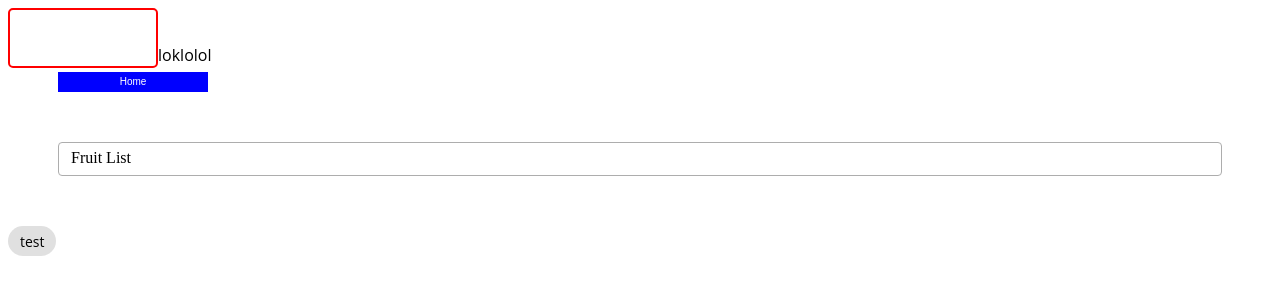
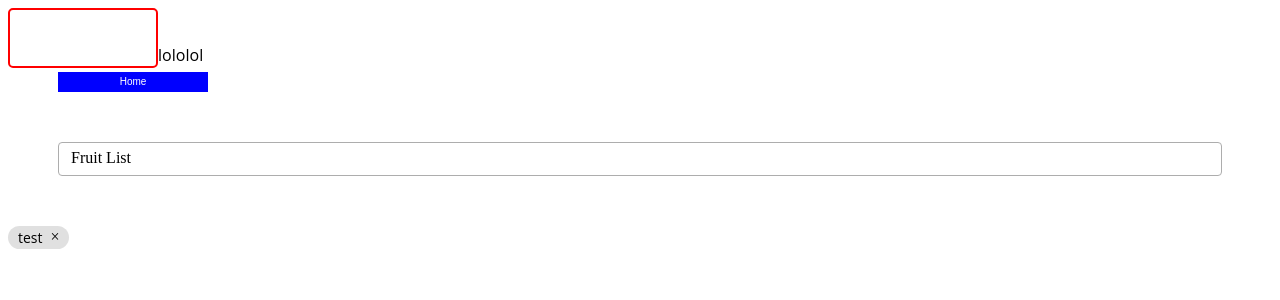
Before and after one commit to ar-ushi/reusable-components-angular, an Angular app: page / in a window 1280 px wide. Shown: the top 300 px of the page. Built offline with nearby package versions, Linux system fonts and the light colour scheme.

Commit message:
add closeable logic to chip

```diff
--- a/src/app/app.component.html
+++ b/src/app/app.component.html
@@ -11,4 +11,4 @@
 </div>
 
 
-<app-chip>test</app-chip>
+<app-chip closeable>test</app-chip>
--- a/src/app/common-behaviors/base.ts
+++ b/src/app/common-behaviors/base.ts
@@ -1,2 +1 @@
-import { ElementRef } from "@angular/core";
 import { hasElementRef, mixinColor } from "./colors";
--- a/src/app/components/chips/chips.component.html
+++ b/src/app/components/chips/chips.component.html
@@ -2,4 +2,12 @@
     <span class="chip-label">
         <ng-content></ng-content>
     </span>
+    <ng-container *ngIf = "_closeable">
+        <button (click)="onCloseChip()">
+        <ng-container *ngIf="closeIconSrc; else defaultClose">
+            <img [src]="closeIconSrc" alt="Close Chip"/>
+            </ng-container>
+            <ng-template #defaultClose>&times;</ng-template>
+        </button>
+    </ng-container>
 </div>
--- a/src/app/components/chips/chips.component.scss
+++ b/src/app/components/chips/chips.component.scss
@@ -1,10 +1,17 @@
-.chip-container{
-    display: inline-block;
+ .chip-container{
+    display: inline-flex;
+    align-items: center;
+    gap: 0.5rem;
     background-color: #e0e0e0;
     border-radius: 16px;
-    padding: 4px 12px;
+    padding: 2px 10px;
 }
 
 .chip-label{
     font-size: 14px;
 }
+
+button{
+    all: initial;
+    cursor: pointer;
+}
--- a/src/app/components/chips/chips.component.ts
+++ b/src/app/components/chips/chips.component.ts
@@ -1,4 +1,4 @@
-import { Component, TemplateRef, Input} from '@angular/core';
+import { Component, Input, EventEmitter, Output, OnDestroy, ComponentRef} from '@angular/core';
 import { CommonModule } from '@angular/common';
 
 @Component({
@@ -8,13 +8,26 @@ import { CommonModule } from '@angular/common';
   templateUrl: './chips.component.html',
   styleUrls: ['./chips.component.scss']
 })
-export class ChipsComponent {
-  private _closeable : boolean  = false;
+export class ChipsComponent implements OnDestroy{
+  _closeable : boolean  = false;
   /* Text inside chip should default to text inside app-chip component/directive*/
+  private componentRef: ComponentRef<ChipsComponent> | null = null;
   @Input() color? : string | undefined;
   @Input()
   public set closeable(val : string | boolean){
     this._closeable = (typeof(val) === 'string' || val === true) ? true : false;
   }
+  @Input() closeIconSrc? : string = '';
+  @Output() closeChip: EventEmitter<any> = new EventEmitter();
 
+  constructor(){}
+
+  onCloseChip(){
+    this.closeChip?.emit();
+    this.ngOnDestroy;
+  }
+
+  ngOnDestroy(){
+    this.componentRef?.destroy();
+  }
 }
--- a/src/app/components/dropdown/dropdown.component.html
+++ b/src/app/components/dropdown/dropdown.component.html
@@ -20,7 +20,7 @@
               </span>
               </ng-container>
               <ng-container *ngIf="_chips">
-                <app-chip>{{option.text}}</app-chip>
+                <app-chip closeable (closeChip)="removeSelectedOptions(option)">{{option.text}}</app-chip>
               </ng-container>
           </ng-container>
           </section>
--- a/src/app/screens/demo-screen/demo-screen.component.html
+++ b/src/app/screens/demo-screen/demo-screen.component.html
@@ -2,6 +2,6 @@
 label = 'hello' fill="outline" [btncolor]="color"
 (onClick) = "buttonClicked($event)"
 [tooltip]="'workwo '"  position='right' color = '#abe300'/>
-<span>loklolol</span>
+<span>lololol</span>
 <div *ngIf =buttonCon [innerHTML]="buttonCon" ></div>
 <br />
```
